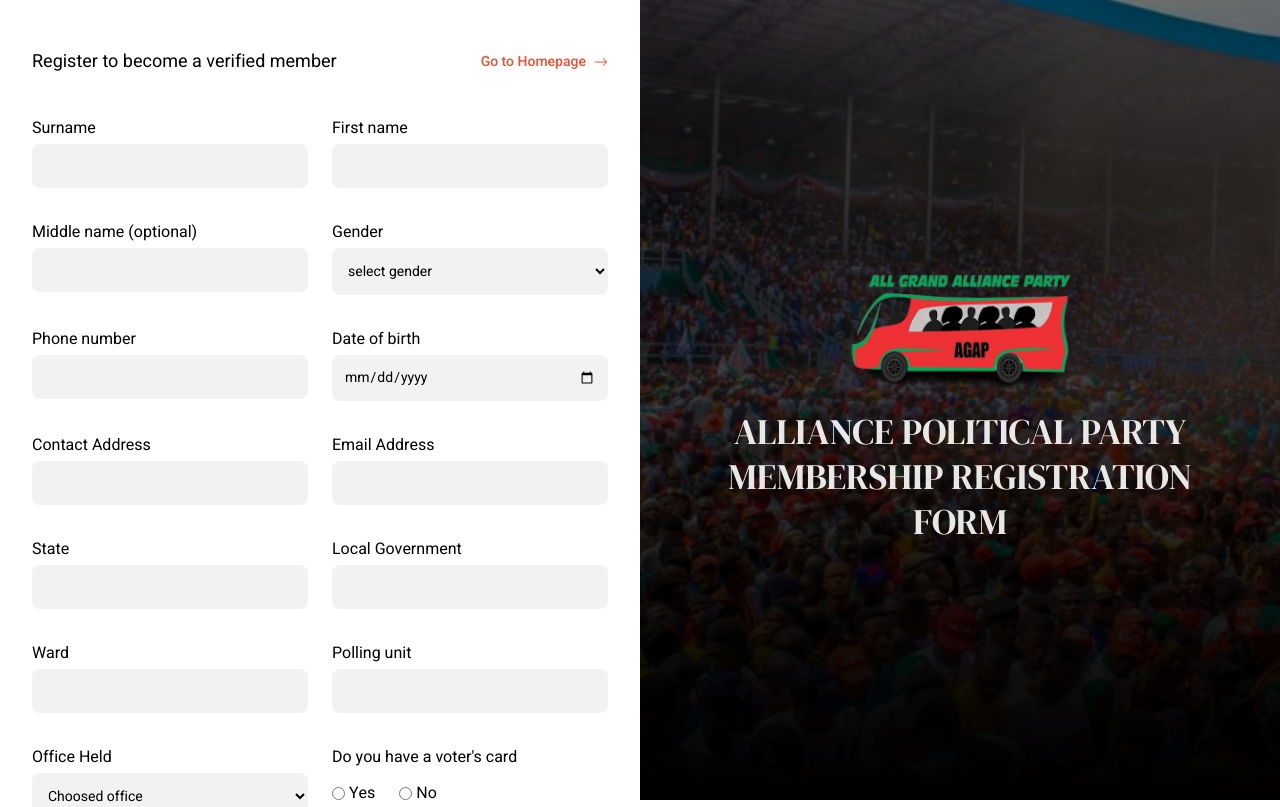
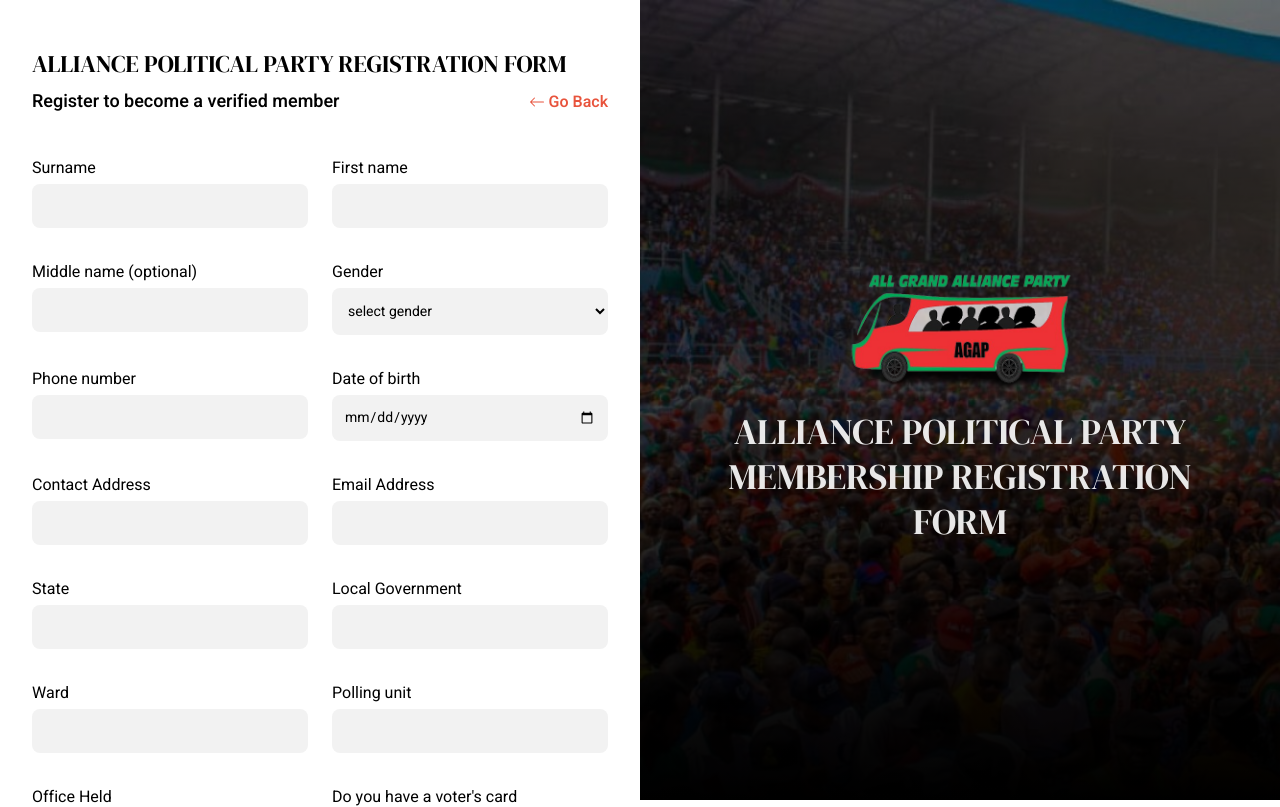
Before and after one commit to iam4tunate/alliance-party, a React (Vite) app: page /auth/register in a window 1280 px wide. Shown: the top 807 px of the page. Built offline with nearby package versions, Linux system fonts and the light colour scheme.

Commit message:
created the landing page, register page

```diff
--- a/package.json
+++ b/package.json
@@ -14,7 +14,8 @@
     "react-dom": "^18.2.0",
     "react-icons": "^5.0.1",
     "react-router-dom": "^6.21.3",
-    "swiper": "^11.0.5"
+    "swiper": "^11.0.5",
+    "tailwind-scrollbar-hide": "^1.1.7"
   },
   "devDependencies": {
     "@types/react": "^18.2.43",
--- a/src/feautres/auth/Auth.jsx
+++ b/src/feautres/auth/Auth.jsx
@@ -5,14 +5,14 @@ import LOGO from "../../assets/images/logo.png";
 const Auth = () => {
   return (
     <div className="w-full">
-      <div className="relative w-1/2">
+      <div className="relative w-1/2 max-lg:w-full">
         <Outlet />
       </div>
       <div
         style={{
           backgroundImage: `linear-gradient(rgba(0,0,0,0.5), rgba(0,0,0,1)),url(${BG})`,
         }}
-        className="bg-cover bg-center bg-no-repeat min-h-screen flex items-center justify-center text-white text-center py-12 px-8 fixed top-0 right-0 bottom-0 w-1/2"
+        className="max-lg:hidden bg-cover bg-center bg-no-repeat min-h-screen flex items-center justify-center text-white text-center py-12 px-8 fixed top-0 right-0 bottom-0 w-1/2"
       >
         <div className="flex flex-col items-center">
           <img src={LOGO} alt="" className="w-[15rem] h-[10rem] object-cover" />
--- a/src/feautres/auth/Register.jsx
+++ b/src/feautres/auth/Register.jsx
@@ -1,5 +1,5 @@
 import { useState } from "react";
-import { BsArrowRight } from "react-icons/bs";
+import { BsArrowLeft, BsArrowRight } from "react-icons/bs";
 import { MdVerified } from "react-icons/md";
 import { Link } from "react-router-dom";
 
@@ -9,8 +9,8 @@ const Register = () => {
   return (
     <div className="relative text-base">
       {isRegistered && (
-        <div className="w-1/2 h-screen px-8 py-12 fixed top-0 left-0 bottom-0 bg-[rgba(0,0,0,0.8)] flex items-center">
-          <div className="flex flex-col text-center items-center gap-y-2 w-[80%] mx-auto bg-white rounded-md py-6 px-6">
+        <div className="w-1/2 max-lg:w-full h-screen padX py-12 fixed top-0 left-0 bottom-0 bg-[rgba(0,0,0,0.8)] flex items-center">
+          <div className="flex flex-col text-center items-center gap-y-2 w-[60%] lg:w-[80%] max-sm:w-full mx-auto bg-white rounded-md py-6 px-6">
             <MdVerified className="text-7xl text-primary" />
             <span className="text-xl font-Heebo500">
               Registration Successfull
@@ -19,18 +19,24 @@ const Register = () => {
               A text message will be sent to your phone number and an email to
               rmail inbox
             </span>
+            <Link to="/">
+              <div className="text-secondary pt-2">Go to homepage</div>
+            </Link>
           </div>
         </div>
       )}
       <div className="text-black px-8 py-12">
-        <div className="pb-10 flex items-center justify-between">
-          <span className="text-lg font-poppinsSemibold">
+        <div className="font-DMSefif text-2xl font-medium pb-2">
+          ALLIANCE POLITICAL PARTY REGISTRATION FORM
+        </div>
+        <div className="pb-10 flex max-sm:flex-col text-left items-center max-sm:items-start justify-between gap-y-2">
+          <span className="text-lg max-sm:text-base font-poppinsSemibold font-Heebo500">
             Register to become a verified member
           </span>
           <Link to="/">
-            <span className="text-sm text-secondary font-Heebo500 flex items-center gap-x-2">
-              <span>Go to Homepage</span>
-              <BsArrowRight />
+            <span className="text-base text-secondary font-Heebo500 flex items-center gap-x-1">
+              <BsArrowLeft />
+              <span>Go Back</span>
             </span>
           </Link>
           {/* <span className="block text-sm pt-1">
@@ -42,7 +48,7 @@ const Register = () => {
           member of this great party
         </span> */}
         </div>
-        <form className="grid grid-cols-2 gap-x-6 gap-y-8">
+        <form className="grid grid-cols-2 max-lg:grid-cols-1 gap-x-6 gap-y-8">
           <div className="flex flex-col">
             <label htmlFor="" className="label">
               Surname
@@ -166,7 +172,7 @@ const Register = () => {
           </div>
           <div
             onClick={() => setRegistered(true)}
-            className="bg-primary text-white py-3 px-10 col-start-1 col-end-3 w-fit justify-self-center rounded-md cursor-pointer"
+            className="bg-primary text-white py-3 px-10 col-start-1 col-end-3 max-lg:col-end-2 w-fit justify-self-center rounded-md cursor-pointer"
           >
             Register
           </div>
--- a/src/index.css
+++ b/src/index.css
@@ -29,7 +29,7 @@
   }
 
   body {
-    @apply font-Heebo400 text-xl text-dark;
+    @apply font-Heebo400 text-xl text-dark scrollbar-hide;
   }
 }
 
--- a/tailwind.config.js
+++ b/tailwind.config.js
@@ -19,5 +19,5 @@ export default {
       },
     },
   },
-  plugins: [],
+  plugins: [require('tailwind-scrollbar-hide')],
 };
```
Also changed, not shown: 1 other file (tests, documents, lock files or other folders).
